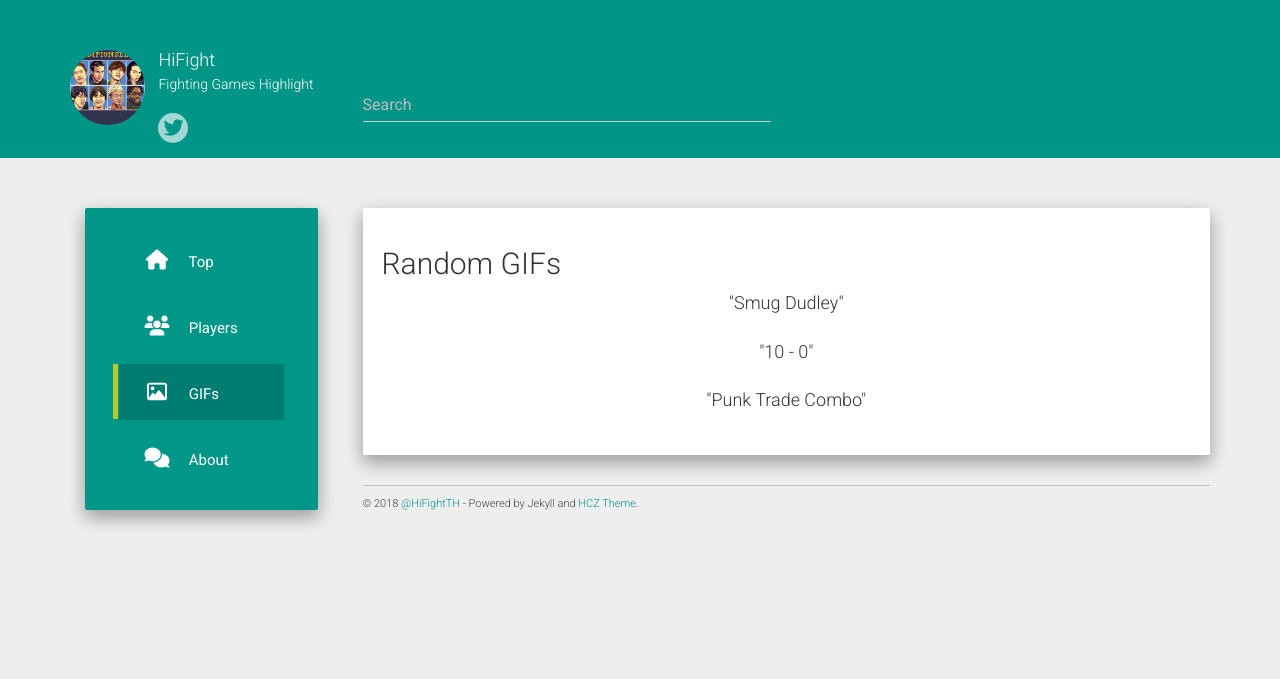
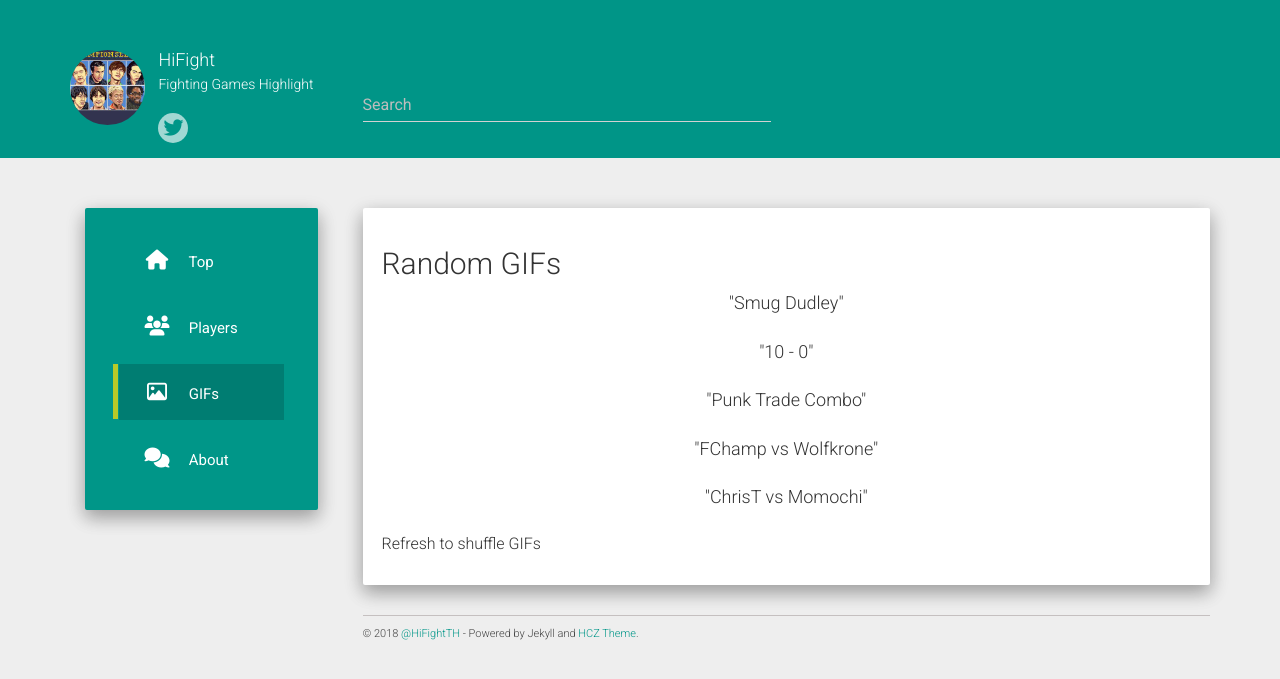
Before and after one commit to hifight/hifight.github.io, a Jekyll site: the page built from gifs.md, in a window 1280 px wide. Shown: the top 679 px of the page. Built offline with Jekyll 4.4.1, drawn with Linux system fonts in a browser that asks for light colours; nearby versions of some CDN libraries; some of the changed lines change nothing that is shown.

Commit message:
Update gifs.md

```diff
--- a/gifs.md
+++ b/gifs.md
@@ -5,6 +5,7 @@ permalink: /gifs/
 ---
 
 <h2>Random GIFs</h2>
+
 <script type="text/javascript">
 
 	var gfyArray = {{ site.data.gifs | jsonify }};
@@ -44,5 +45,12 @@ permalink: /gifs/
 	document.write(getGfyName(shuffledArray[1].name));
 	document.write(getGfyTag(shuffledArray[2].gfyid));
 	document.write(getGfyName(shuffledArray[2].name));
+	document.write(getGfyTag(shuffledArray[3].gfyid));
+	document.write(getGfyName(shuffledArray[3].name));
+	document.write(getGfyTag(shuffledArray[4].gfyid));
+	document.write(getGfyName(shuffledArray[4].name));
 
 </script>
+
+
+Refresh to shuffle GIFs
```
